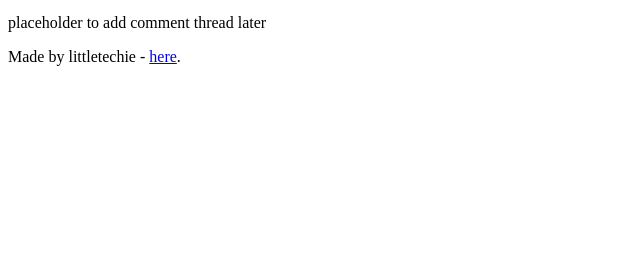
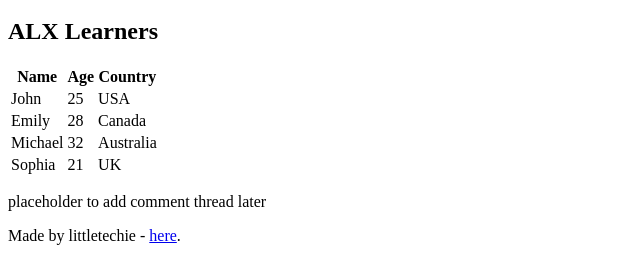
Before and after one commit to Olivier0324/My_First_Portfolio, a plain HTML site: page html_basic/index.html in a window 1280 px wide. Shown: the part 595-856 px from the top of the page, without its empty margins (0-640 px from the left). Before the commit the page ends 800 px from the top, so only its background shows below. Drawn offline with Linux system fonts and the light colour scheme.

Commit message:
feat: Modified both  index.html

```diff
--- a/html_basic/index.html
+++ b/html_basic/index.html
@@ -32,6 +32,40 @@
             <a href="https://www.alxafrica.com/" target="_blank">
                 <img src="https://i.ibb.co/gTDZZT8/ALX-Logo-07.png" alt="ALX Logo" width="200">
             </a>
+
+            <!-- Learners Table -->
+            <h2>ALX Learners</h2>
+            <table>
+                <thead>
+                    <tr>
+                        <th>Name</th>
+                        <th>Age</th>
+                        <th>Country</th>
+                    </tr>
+                </thead>
+                <tbody>
+                    <tr>
+                        <td>John</td>
+                        <td>25</td>
+                        <td>USA</td>
+                    </tr>
+                    <tr>
+                        <td>Emily</td>
+                        <td>28</td>
+                        <td>Canada</td>
+                    </tr>
+                    <tr>
+                        <td>Michael</td>
+                        <td>32</td>
+                        <td>Australia</td>
+                    </tr>
+                    <tr>
+                        <td>Sophia</td>
+                        <td>21</td>
+                        <td>UK</td>
+                    </tr>
+                </tbody>
+            </table>
         </article>
 
         <aside>
@@ -40,7 +74,7 @@
     </main>
 
     <footer>
-        <p>Made by littletechie - <a href="https://github.com/Olvier0324" target="_blank">here</a>.</p>
+        <p>Made by littletechie - <a href="https://github.com/Olivier0324/Olivier0324" target="_blank">here</a>.</p>
     </footer>
 </body>
 
```
